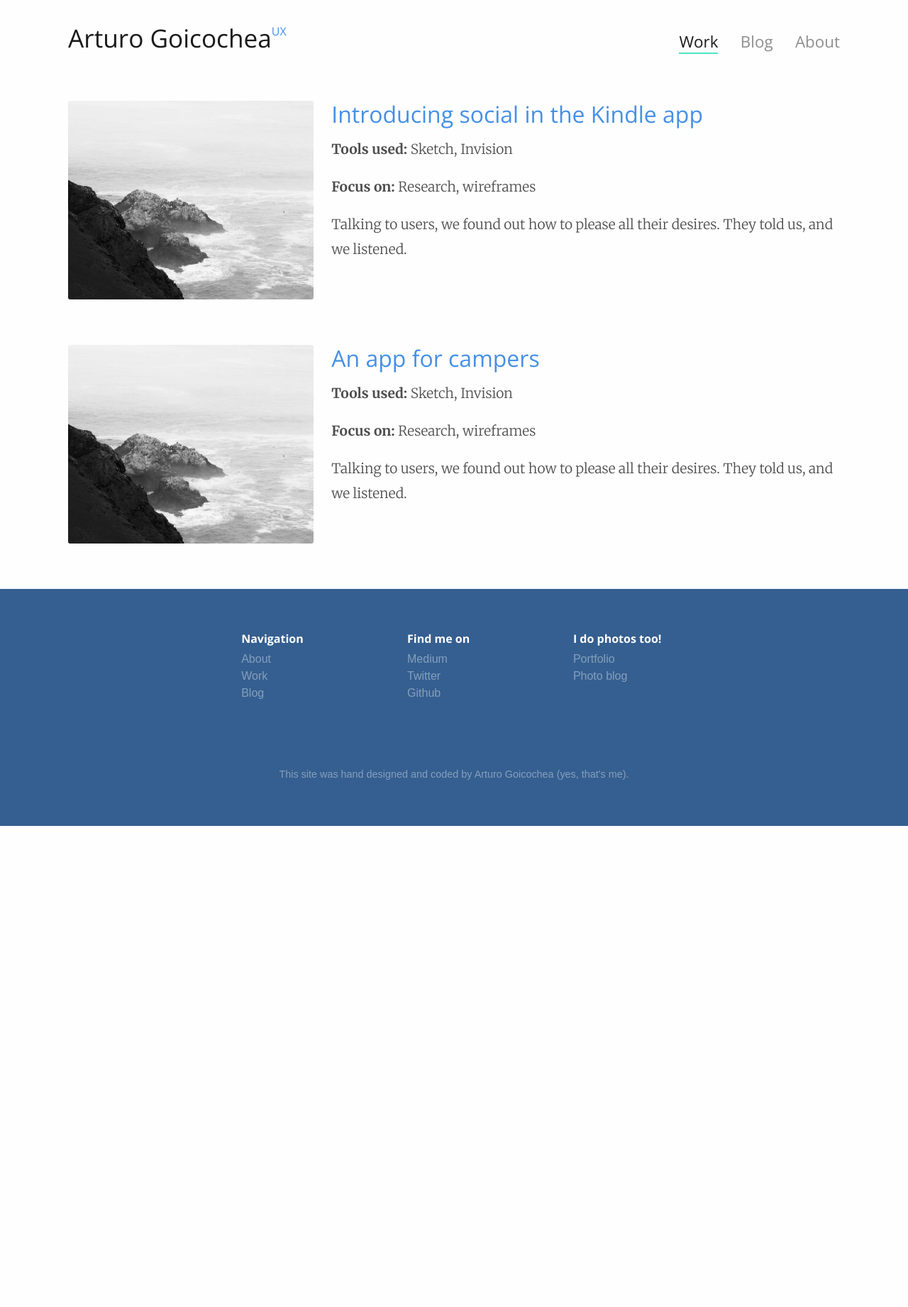
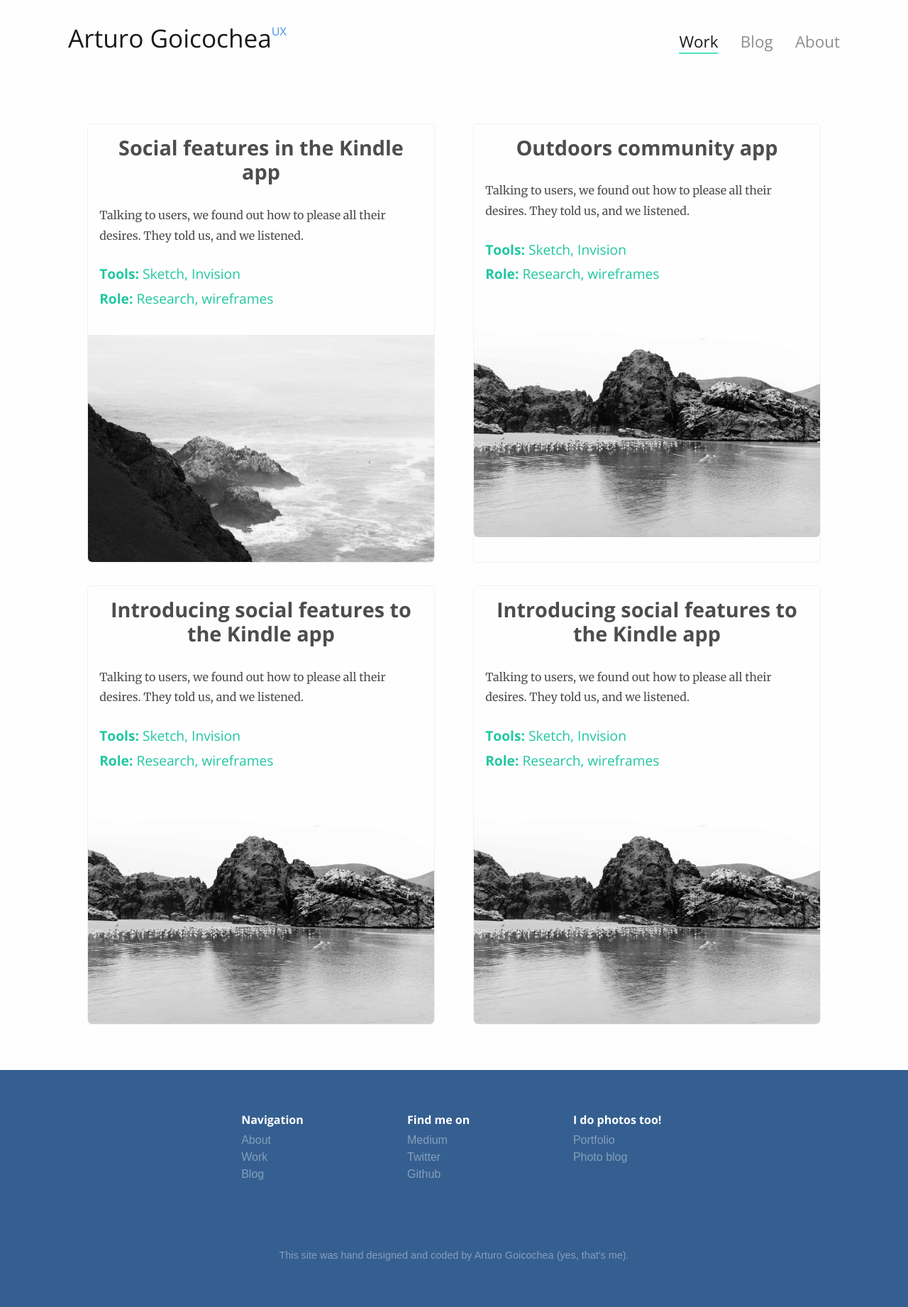
Before and after one commit to arturogh/arturogh, a Jekyll site: the page work.html, which Jekyll copies as it is, in a window 1280 px wide. Shown: the whole page at 71% size. Built offline with Jekyll 4.4.1, drawn with Linux system fonts in a browser that asks for light colours; before the commit the page ends 1164 px from its top, so only the background shows below that.

Commit message:
Worked on work page and edited color for blog title

```diff
--- a/public/css/main.css
+++ b/public/css/main.css
@@ -1009,22 +1009,19 @@ h2.blog-post-title {
   margin: 0;
   font-size: 2.6em;
   font-weight: 600;
-  text-align: center; }
+  text-align: center;
+  color: #8f8f8f; }
 
 .work-posts-feed {
   max-width: 68em;
   margin-left: auto;
   margin-right: auto;
-  height: 100%;
   margin-top: 2em; }
   .work-posts-feed::after {
     clear: both;
     content: "";
     display: table; }
-  .work-posts-feed .work-post {
-    margin-top: 4em;
-    width: 100%;
-    height: 100%;
+  .work-posts-feed .work-posts-box {
     display: -webkit-box;
     display: -moz-box;
     display: box;
@@ -1032,34 +1029,71 @@ h2.blog-post-title {
     display: -moz-flex;
     display: -ms-flexbox;
     display: flex;
-    float: left;
-    display: block;
-    margin-right: 2.35765%;
-    width: 100%; }
-    .work-posts-feed .work-post:last-child {
-      margin-right: 0; }
-    .work-posts-feed .work-post:first-of-type {
-      margin-top: 0; }
-    .work-posts-feed .work-post .work-post-image {
-      float: left;
-      display: block;
-      margin-right: 2.35765%;
-      width: 31.76157%;
-      height: 100%;
-      min-height: 280px;
-      border-radius: 1%; }
-      .work-posts-feed .work-post .work-post-image:last-child {
-        margin-right: 0; }
-    .work-posts-feed .work-post .work-post-text {
-      float: left;
-      display: block;
-      margin-right: 2.35765%;
-      width: 65.88078%; }
-      .work-posts-feed .work-post .work-post-text:last-child {
-        margin-right: 0; }
-      .work-posts-feed .work-post .work-post-text h2 {
-        padding: 0 0 0.4em;
-        margin: 0;
-        font-size: 2em; }
+    -webkit-box-lines: multiple;
+    -moz-box-lines: multiple;
+    box-lines: multiple;
+    -webkit-flex-wrap: wrap;
+    -moz-flex-wrap: wrap;
+    -ms-flex-wrap: wrap;
+    flex-wrap: wrap;
+    -webkit-box-pack: distribute;
+    -moz-box-pack: distribute;
+    box-pack: distribute;
+    -webkit-justify-content: space-around;
+    -moz-justify-content: space-around;
+    -ms-justify-content: space-around;
+    -o-justify-content: space-around;
+    justify-content: space-around;
+    -ms-flex-pack: distribute;
+    -webkit-box-orient: horizontal;
+    -moz-box-orient: horizontal;
+    box-orient: horizontal;
+    -webkit-box-direction: normal;
+    -moz-box-direction: normal;
+    box-direction: normal;
+    -webkit-flex-direction: row;
+    -moz-flex-direction: row;
+    flex-direction: row;
+    -ms-flex-direction: row; }
+    .work-posts-feed .work-posts-box .work-post {
+      max-width: 68em;
+      margin-left: auto;
+      margin-right: auto;
+      width: 45%;
+      margin-top: 2em;
+      border-radius: 6px;
+      border: solid 1px #f1f1f1;
+      margin-top: 2em; }
+      .work-posts-feed .work-posts-box .work-post::after {
+        clear: both;
+        content: "";
+        display: table; }
+      .work-posts-feed .work-posts-box .work-post .work-post-image {
+        border-radius: 0 0 6px 6px;
+        height: 320px; }
+      .work-posts-feed .work-posts-box .work-post .work-post-text {
+        padding: 1em; }
+        .work-posts-feed .work-posts-box .work-post .work-post-text h2 {
+          padding: 0 0 1em;
+          margin: 0;
+          font-size: 1.8em;
+          font-weight: 600;
+          text-align: center; }
+          .work-posts-feed .work-posts-box .work-post .work-post-text h2 a {
+            color: inherit; }
+        .work-posts-feed .work-posts-box .work-post .work-post-text span {
+          color: #8f8f8f;
+          display: block;
+          padding-bottom: 0.2em;
+          font-weight: 400;
+          font-size: 1.2em;
+          font-family: "Open Sans", sans-serif;
+          color: #20c7a1; }
+          .work-posts-feed .work-posts-box .work-post .work-post-text span:last-of-type {
+            padding-bottom: 1em; }
+        .work-posts-feed .work-posts-box .work-post .work-post-text p {
+          font-size: 1em;
+          font-weight: 400;
+          padding-bottom: 0.6em; }
 
 /*# sourceMappingURL=main.css.map */
--- a/work.html
+++ b/work.html
@@ -14,7 +14,7 @@
 
   <link rel="icon" type="image/png" href="images/favicon.png">
 
-  <link href='http://fonts.googleapis.com/css?family=Merriweather:300,700|Open+Sans:400,300,700' rel='stylesheet' type='text/css'>
+  <link href='http://fonts.googleapis.com/css?family=Merriweather:300,400,700|Open+Sans:400,300,700' rel='stylesheet' type='text/css'>
 
 </head>
 
@@ -31,27 +31,48 @@
       </ul>
   </header>
   <section class="work-posts-feed">
-    <div class="work-post">
-      <div class="work-post-image" style="height: 100%; background:url(public/images/long-img-2.jpg); background-size: cover; background-position: center center;">
+    <div class="work-posts-box">
+      <div class="work-post">
+        <div class="work-post-text">
+          <h2 class="flex-title"><a href="/">Social features in the Kindle app</a></h2>
+          <p>Talking to users, we found out how to please all their desires. They told us, and we listened.</p>
+          <span><strong>Tools: </strong>Sketch, Invision</span>
+          <span><strong>Role: </strong>Research, wireframes</span>
+        </div>
+        <div class="work-post-image" style="background:url(public/images/long-img-2.jpg); background-size: cover; background-position: center center;">
+        </div>
       </div>
-      <div class="work-post-text">
-        <h2 class="flex-title"><a href="/">Introducing social in the Kindle app</a></h2>
-        <p class="tools"><strong>Tools used: </strong>Sketch, Invision</p>
-        <p class="focus"><strong>Focus on: </strong>Research, wireframes</p>
-        <p>Talking to users, we found out how to please all their desires. They told us, and we listened.</p>
+      <div class="work-post">
+        <div class="work-post-text">
+          <h2 class="flex-title"><a href="/">Outdoors community app</a></h2>
+          <p>Talking to users, we found out how to please all their desires. They told us, and we listened.</p>
+          <span><strong>Tools: </strong>Sketch, Invision</span>
+          <span><strong>Role: </strong>Research, wireframes</span>
+        </div>
+        <div class="work-post-image" style="background:url(public/images/long-img-1.jpg); background-size: cover; background-position: center center;">
+        </div>
+      </div>
+      <div class="work-post">
+        <div class="work-post-text">
+          <h2 class="flex-title"><a href="/">Introducing social features to the Kindle app</a></h2>
+          <p>Talking to users, we found out how to please all their desires. They told us, and we listened.</p>
+          <span><strong>Tools: </strong>Sketch, Invision</span>
+          <span><strong>Role: </strong>Research, wireframes</span>
+        </div>
+        <div class="work-post-image" style="background:url(public/images/long-img-1.jpg); background-size: cover; background-position: center center;">
+        </div>
+      </div>
+      <div class="work-post">
+        <div class="work-post-text">
+          <h2 class="flex-title"><a href="/">Introducing social features to the Kindle app</a></h2>
+          <p>Talking to users, we found out how to please all their desires. They told us, and we listened.</p>
+          <span><strong>Tools: </strong>Sketch, Invision</span>
+          <span><strong>Role: </strong>Research, wireframes</span>
+        </div>
+        <div class="work-post-image" style="background:url(public/images/long-img-1.jpg); background-size: cover; background-position: center center;">
+        </div>
       </div>
     </div>
-    <div class="work-post">
-      <div class="work-post-image" style="height: 100%; background:url(public/images/long-img-2.jpg); background-size: cover; background-position: center center;">
-      </div>
-      <div class="work-post-text">
-        <h2 class="flex-title"><a href="/">An app for campers</a></h2>
-        <p class="tools"><strong>Tools used: </strong>Sketch, Invision</p>
-        <p class="focus"><strong>Focus on: </strong>Research, wireframes</p>
-        <p>Talking to users, we found out how to please all their desires. They told us, and we listened.</p>
-      </div>
-    </div>
-
   </section>
   <footer class="footer" role="contentinfo">
   <div class="footer-links">
```
Also changed, not shown: public/css/main.sass (+45 -19 lines), 1 other file.
